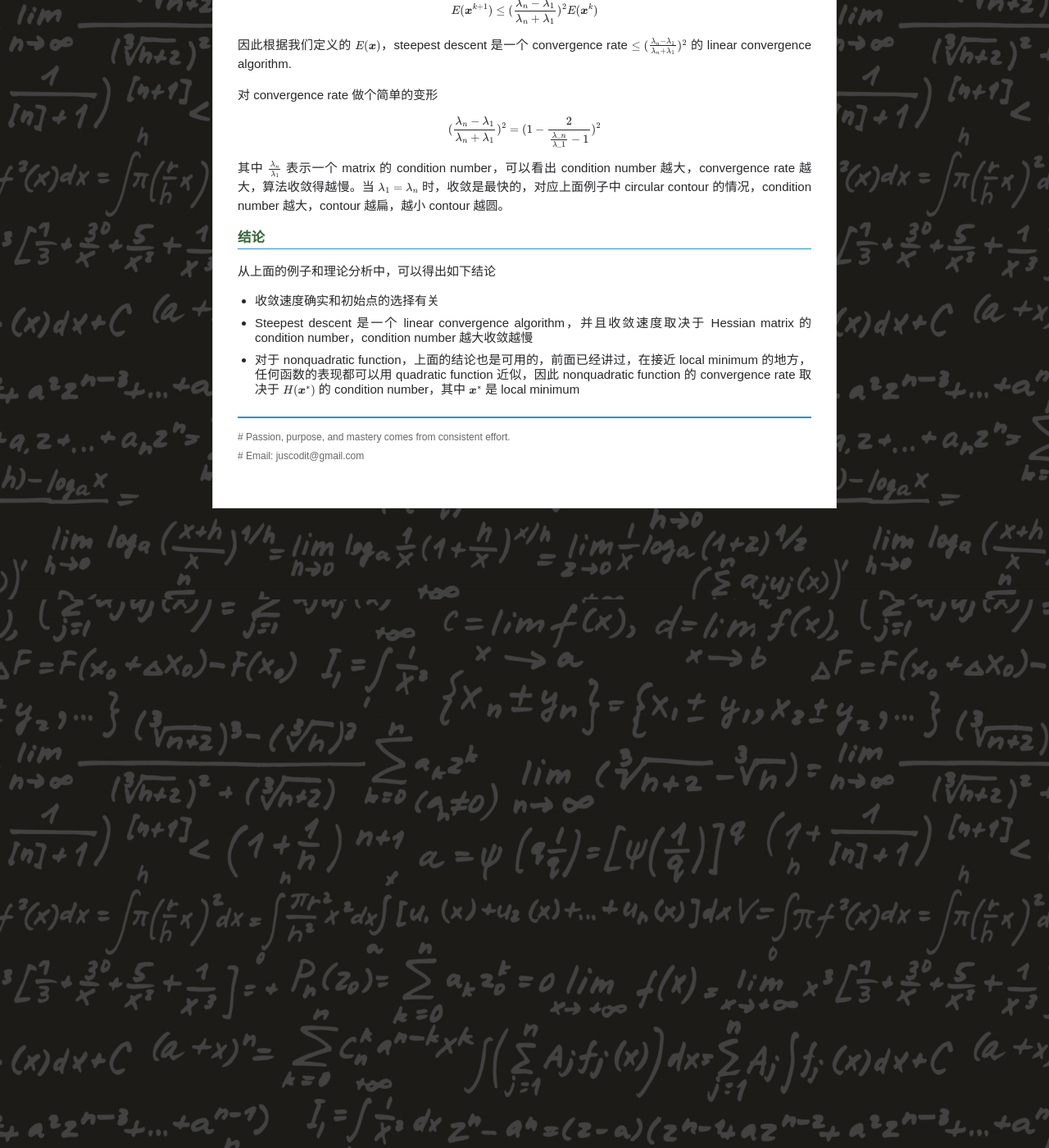
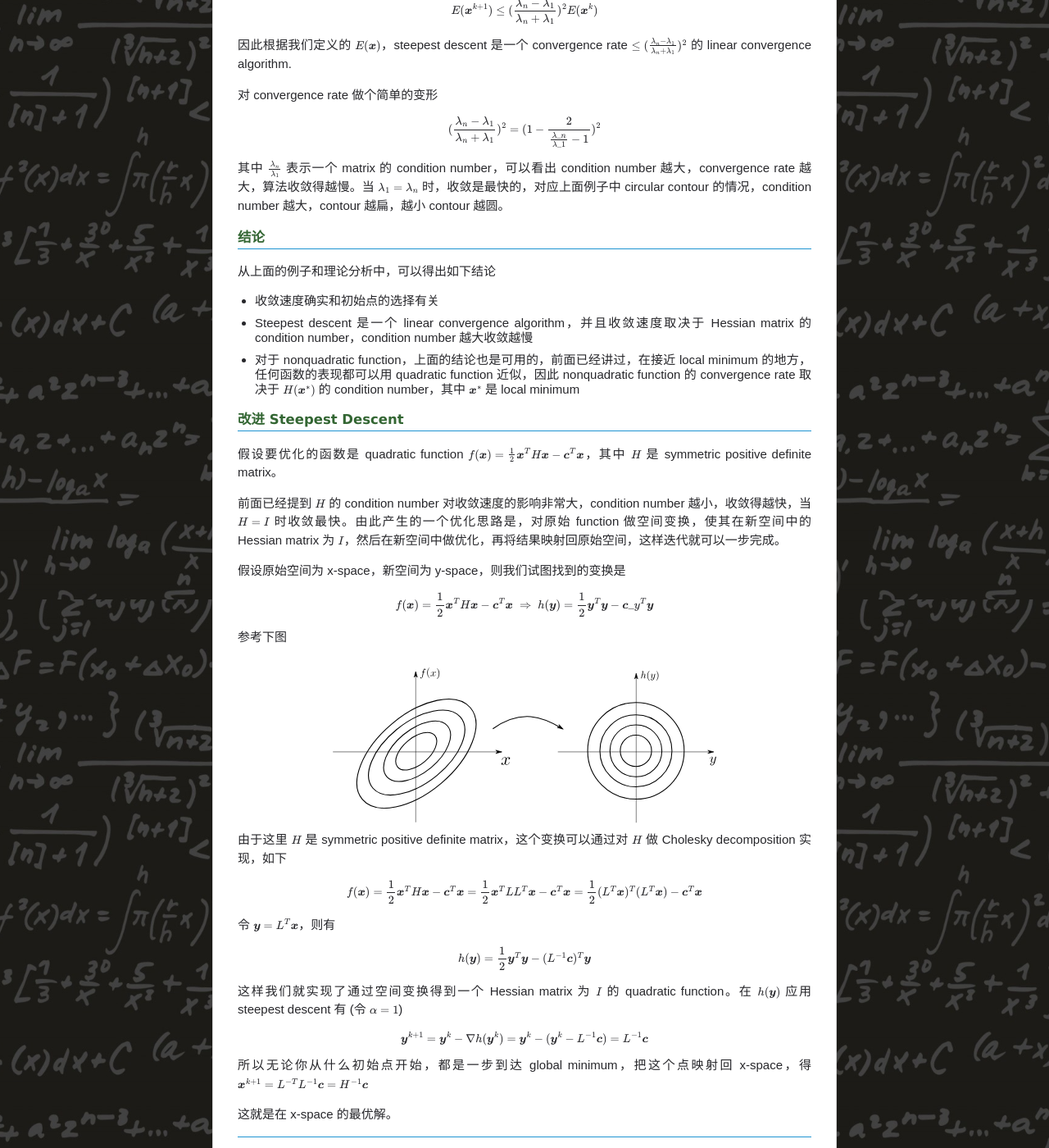
Before and after one commit to chenrushan/chenrushan.github.io, a Jekyll site: the page built from _posts/2014-06-21-NP-08-steepest-descent.markdown, in a window 1280 px wide and 1400 px high, scrolled down 5569 px. Shown: the whole window at 82% size. Built offline with Jekyll 4.4.1, drawn with Linux system fonts in a browser that asks for light colours; Markdown is read by kramdown in place of the engine named in the settings; formulas are drawn with MathJax 3; some of the changed text lies outside the part shown.

Commit message:
[np09]: update

```diff
--- a/_posts/2014-06-21-NP-08-steepest-descent.markdown
+++ b/_posts/2014-06-21-NP-08-steepest-descent.markdown
@@ -187,3 +187,49 @@ $$(\frac{\lambda_n - \lambda_1}{\lambda_n + \lambda_1})^2 = (1 - \frac{2}{\frac{
 * Steepest descent 是一个 linear convergence algorithm，并且收敛速度取决于 Hessian matrix 的 condition number，condition number 越大收敛越慢
 
 * 对于 nonquadratic function，上面的结论也是可用的，前面已经讲过，在接近 local minimum 的地方，任何函数的表现都可以用 quadratic function 近似，因此 nonquadratic function 的 convergence rate 取决于 $H(\boldsymbol{x}^\*)$ 的 condition number，其中 $\boldsymbol{x}^\*$ 是 local minimum
+
+#### 改进 Steepest Descent
+
+假设要优化的函数是 quadratic function $f(\boldsymbol{x}) = \frac{1}{2} \boldsymbol{x}^T H \boldsymbol{x} - \boldsymbol{c}^T \boldsymbol{x}$，其中 $H$ 是 symmetric positive definite matrix。
+
+前面已经提到 $H$ 的 condition number 对收敛速度的影响非常大，condition number 越小，收敛得越快，当 $H = I$ 时收敛最快。由此产生的一个优化思路是，对原始 function 做空间变换，使其在新空间中的 Hessian matrix 为 $I$，然后在新空间中做优化，再将结果映射回原始空间，这样迭代就可以一步完成。
+
+假设原始空间为 x-space，新空间为 y-space，则我们试图找到的变换是
+
+$$ f(\boldsymbol{x}) = \frac{1}{2} \boldsymbol{x}^T H \boldsymbol{x} - \boldsymbol{c}^T \boldsymbol{x} \; \Rightarrow \; h(\boldsymbol{y}) = \frac{1}{2} \boldsymbol{y}^T \boldsymbol{y} - \boldsymbol{c}\_y^T \boldsymbol{y} $$
+
+参考下图
+
+<object data="/resource/NNP/09-newton/transform.svg" type="image/svg+xml" class="blkcenter"></object>
+
+由于这里 $H$ 是 symmetric positive definite matrix，这个变换可以通过对 $H$ 做 Cholesky decomposition 实现，如下
+
+$$ f(\boldsymbol{x}) = \frac{1}{2} \boldsymbol{x}^T H \boldsymbol{x} - \boldsymbol{c}^T \boldsymbol{x} = \frac{1}{2} \boldsymbol{x}^T L L^T \boldsymbol{x} - \boldsymbol{c}^T \boldsymbol{x} = \frac{1}{2} (L^T \boldsymbol{x})^T (L^T \boldsymbol{x}) - \boldsymbol{c}^T \boldsymbol{x} $$
+
+令 $\boldsymbol{y} = L^T \boldsymbol{x}$，则有
+
+$$ h(\boldsymbol{y}) = \frac{1}{2} \boldsymbol{y}^T \boldsymbol{y} - (L^{-1} \boldsymbol{c})^T \boldsymbol{y} $$
+
+这样我们就实现了通过空间变换得到一个 Hessian matrix 为 $I$ 的 quadratic function。在 $h(\boldsymbol{y})$ 应用 steepest descent 有 (令 $\alpha = 1$)
+
+$$ \boldsymbol{y}^{k+1} = \boldsymbol{y}^k - \nabla h(\boldsymbol{y}^k) = \boldsymbol{y}^k - (\boldsymbol{y}^k - L^{-1}\boldsymbol{c}) = L^{-1}\boldsymbol{c}$$
+
+所以无论你从什么初始点开始，都是一步到达 global minimum，把这个点映射回 x-space，得
+$$\boldsymbol{x}^{k+1} = L^{-T}L^{-1} \boldsymbol{c} = H^{-1}\boldsymbol{c}$$
+
+这就是在 x-space 的最优解。
+
+----------
+
+如果我们将 y-space 的迭代步骤映射到 x-space 的话是这样
+
+$$
+\begin{align}
+& \boldsymbol{y}^{k+1} = \boldsymbol{y}^k - \nabla\_{\boldsymbol{y}^k} h(\boldsymbol{y}^k) \\\\
+\Longleftrightarrow & L^{-T}\boldsymbol{y}^{k+1} = L^{-T}\boldsymbol{y}^k - L^{-T}\nabla\_{\boldsymbol{y}^k} f(L^{-T} \boldsymbol{y}^k) \\\\
+\Longleftrightarrow & \boldsymbol{x}^{k+1} = \boldsymbol{x}^k - L^{-T} L^{-1} \nabla f(\boldsymbol{x}^k) \\\\
+\Longleftrightarrow & \boldsymbol{x}^{k+1} = \boldsymbol{x}^k - H^{-1} \nabla f(\boldsymbol{x}^k) \\\\
+\end{align}
+$$
+
+这最后一步实际上是 Classical Newton 的迭代步骤。但要注意 Classical Newton 并不是由 Steepest Descent 演化过来的，实际上，二者的发明并没有什么联系，并且 Classical Newton 出现比 Steepest Descent 还要早得多，下一片文章我们将看到 Classical Newton 是基于什么思想得到的。
```
Also changed, not shown: _posts/2014-07-05-NP-09-classical-newton.markdown (+14 -56 lines).
